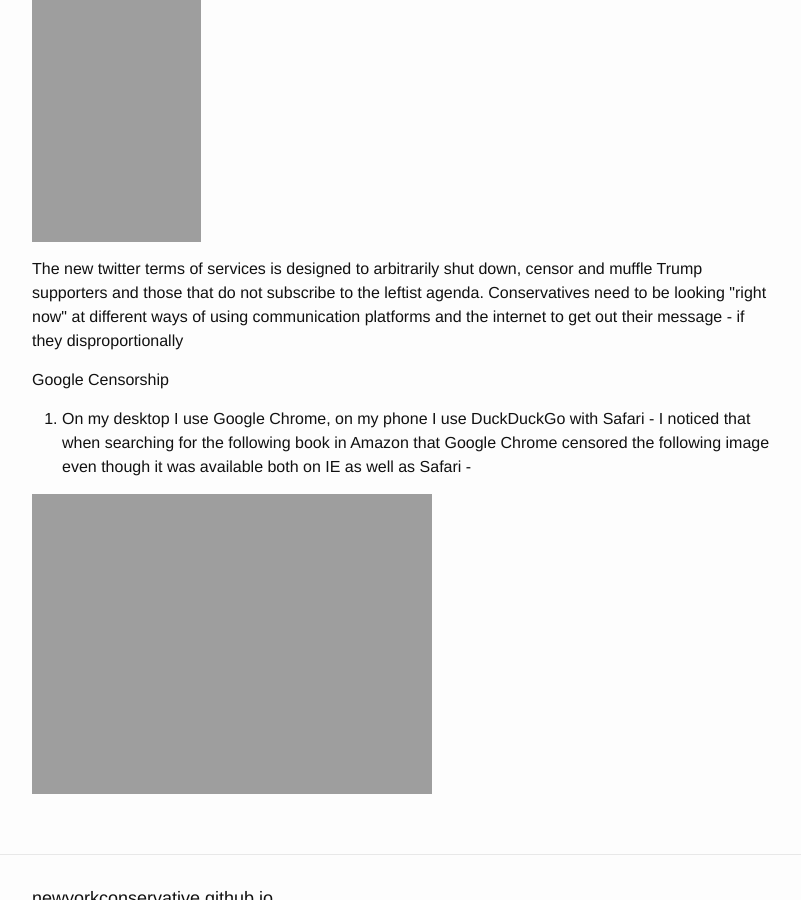
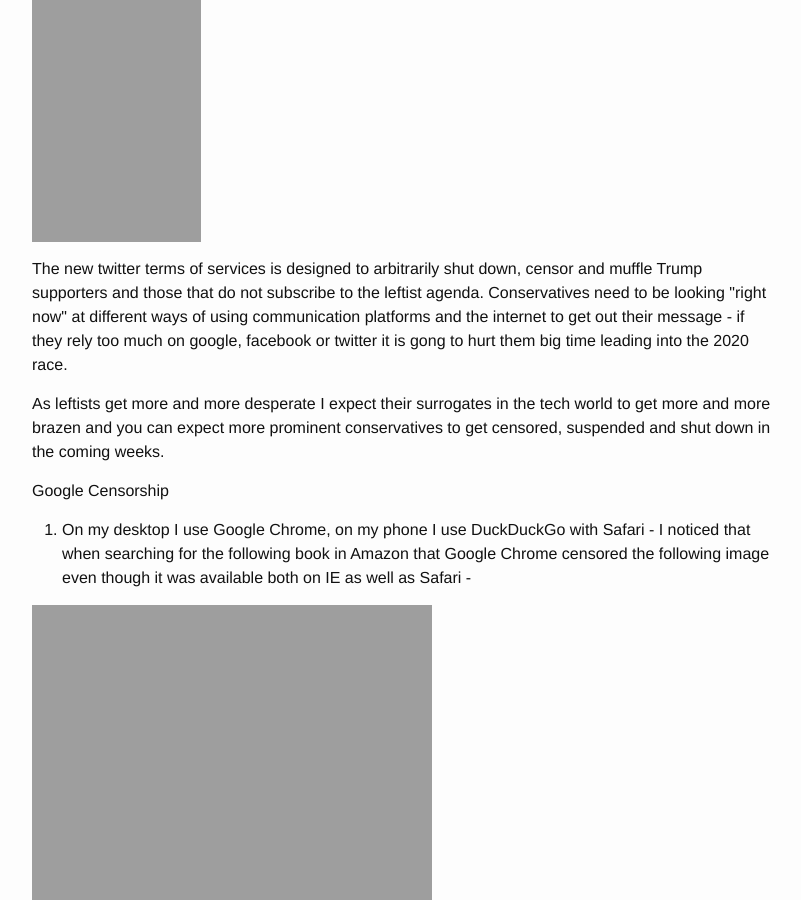
Before and after one commit to newyorkconservative/newyorkconservative.github.io, a Jekyll site: the page built from _posts/2018-08-25-twitter-censorship-and-privacy-concerns.md, in a window 1280 px wide and 900 px high, scrolled down 4106 px. Shown: the whole window, without its empty margins (238-1039 px from the left). Built offline with Jekyll 4.4.1, drawn with Linux system fonts in a browser that asks for light colours.

Commit message:
Syncing _posts/2018-08-25-twitter-censorship-and-privacy-concerns.md from WordPress at https://www.newyorkconservative.com (#MAGA - America First, History, Experience, Declaration of Independence, Constitution, Bill of Rights,Common Sense, Jobs, Security, Strong Borders and Law Enforcement) - wpghs

```diff
--- a/_posts/2018-08-25-twitter-censorship-and-privacy-concerns.md
+++ b/_posts/2018-08-25-twitter-censorship-and-privacy-concerns.md
@@ -52,7 +52,8 @@ post_date: 2018-08-25 00:17:23
 <p><a href="https://www.newyorkconservative.com/wp-content/uploads/2018/08/nyc_2018-tweets.png"><img class="size-medium wp-image-4862 aligncenter" src="https://www.newyorkconservative.com/wp-content/uploads/2018/08/nyc_2018-tweets-169x300.png" alt="" width="169" height="300" /></a></p>
 <p>Yet some how the below thread passes what is considered quality dialogue at twitter:</p>
 <p><a href="https://www.newyorkconservative.com/wp-content/uploads/2018/08/harrassment.png"><img class="size-medium wp-image-4864 aligncenter" src="https://www.newyorkconservative.com/wp-content/uploads/2018/08/harrassment-169x300.png" alt="" width="169" height="300" /></a></p>
-<p>The new twitter terms of services is designed to arbitrarily shut down, censor and muffle Trump supporters and those that do not subscribe to the leftist agenda. Conservatives need to be looking "right now" at different ways of using communication platforms and the internet to get out their message - if they disproportionally </p>
+<p>The new twitter terms of services is designed to arbitrarily shut down, censor and muffle Trump supporters and those that do not subscribe to the leftist agenda. Conservatives need to be looking "right now" at different ways of using communication platforms and the internet to get out their message - if they rely too much on google, facebook or twitter it is gong to hurt them big time leading into the 2020 race.</p>
+<p>As leftists get more and more desperate I expect their surrogates in the tech world to get more and more brazen and you can expect more prominent conservatives to get censored, suspended and shut down in the coming weeks.</p>
 
 <!-- wp:paragraph -->
 <p>Google Censorship</p>
```
